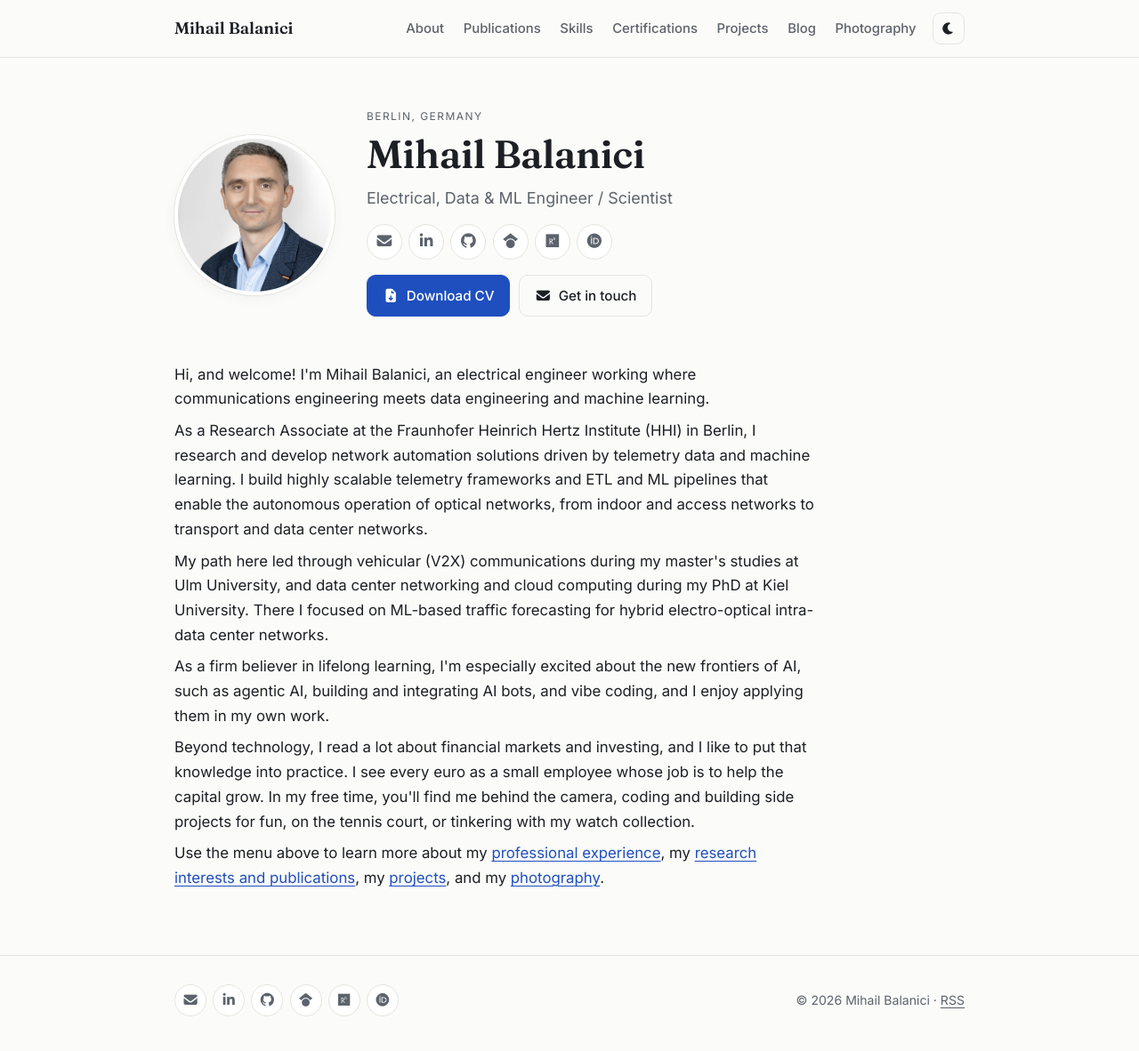
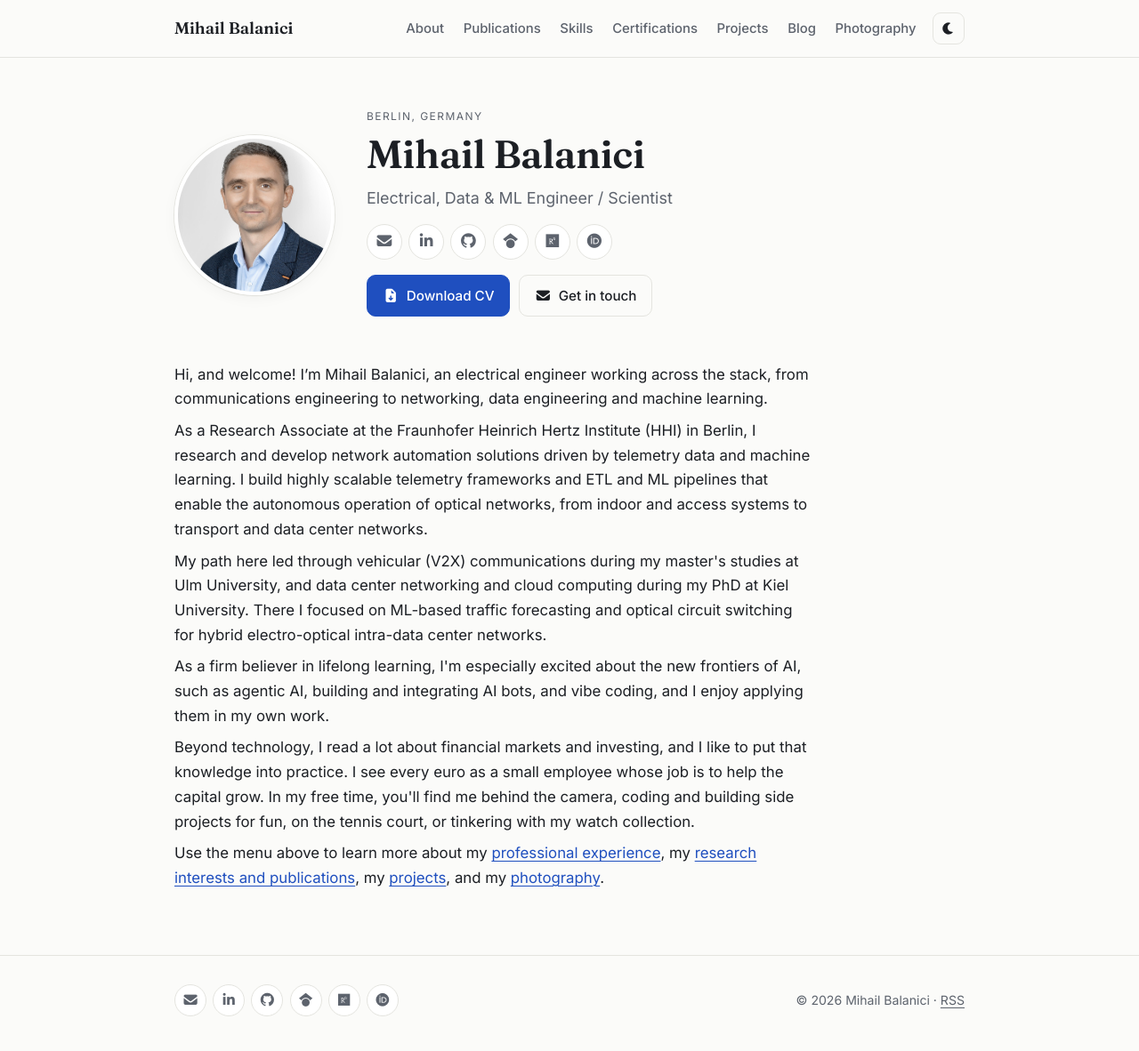
Before and after one commit to mihailbalanici/mihailbalanici.github.io, a Jekyll site: the page built from index.html, in a window 1280 px wide and 1183 px high. Shown: the whole window at 89% size. Built offline with Jekyll 4.4.1, drawn with Linux system fonts in a browser that asks for light colours.

Commit message:
Update index.html

```diff
--- a/index.html
+++ b/index.html
@@ -18,19 +18,14 @@ title: Home
 
 <section class="about prose">
   <p>
-    Hi, and welcome! I'm Mihail Balanici, an electrical engineer working where communications
-    engineering meets data engineering and machine learning.
+    Hi, and welcome! I’m Mihail Balanici, an electrical engineer working across the stack, from communications engineering to networking, data engineering and machine learning.
   </p>
   <p>
-    As a Research Associate at the Fraunhofer Heinrich Hertz Institute (HHI) in Berlin, I research and
-    develop network automation solutions driven by telemetry data and machine learning. I build highly
-    scalable telemetry frameworks and ETL and ML pipelines that enable the autonomous operation of
-    optical networks, from indoor and access networks to transport and data center networks.
+    As a Research Associate at the Fraunhofer Heinrich Hertz Institute (HHI) in Berlin, I research and develop network automation solutions driven by telemetry data and machine learning. I build highly scalable telemetry frameworks and ETL and ML pipelines that enable the autonomous operation of
+    optical networks, from indoor and access systems to transport and data center networks.
   </p>
   <p>
-    My path here led through vehicular (V2X) communications during my master's studies at Ulm University,
-    and data center networking and cloud computing during my PhD at Kiel University. There I focused on
-    ML-based traffic forecasting for hybrid electro-optical intra-data center networks.
+    My path here led through vehicular (V2X) communications during my master's studies at Ulm University, and data center networking and cloud computing during my PhD at Kiel University. There I focused on ML-based traffic forecasting and optical circuit switching for hybrid electro-optical intra-data center networks.
   </p>
   <p>
     As a firm believer in lifelong learning, I'm especially excited about the new frontiers of AI, such as
```
